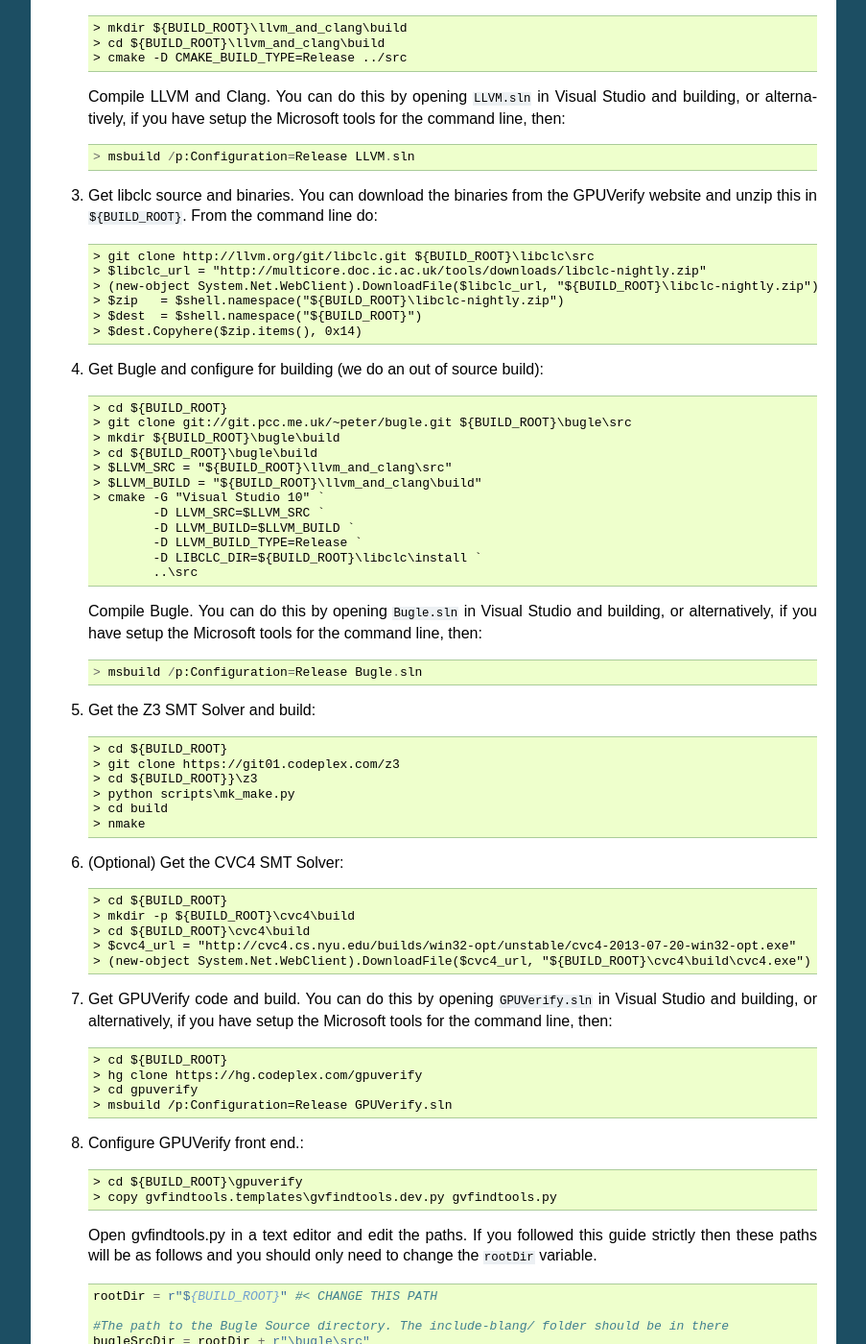
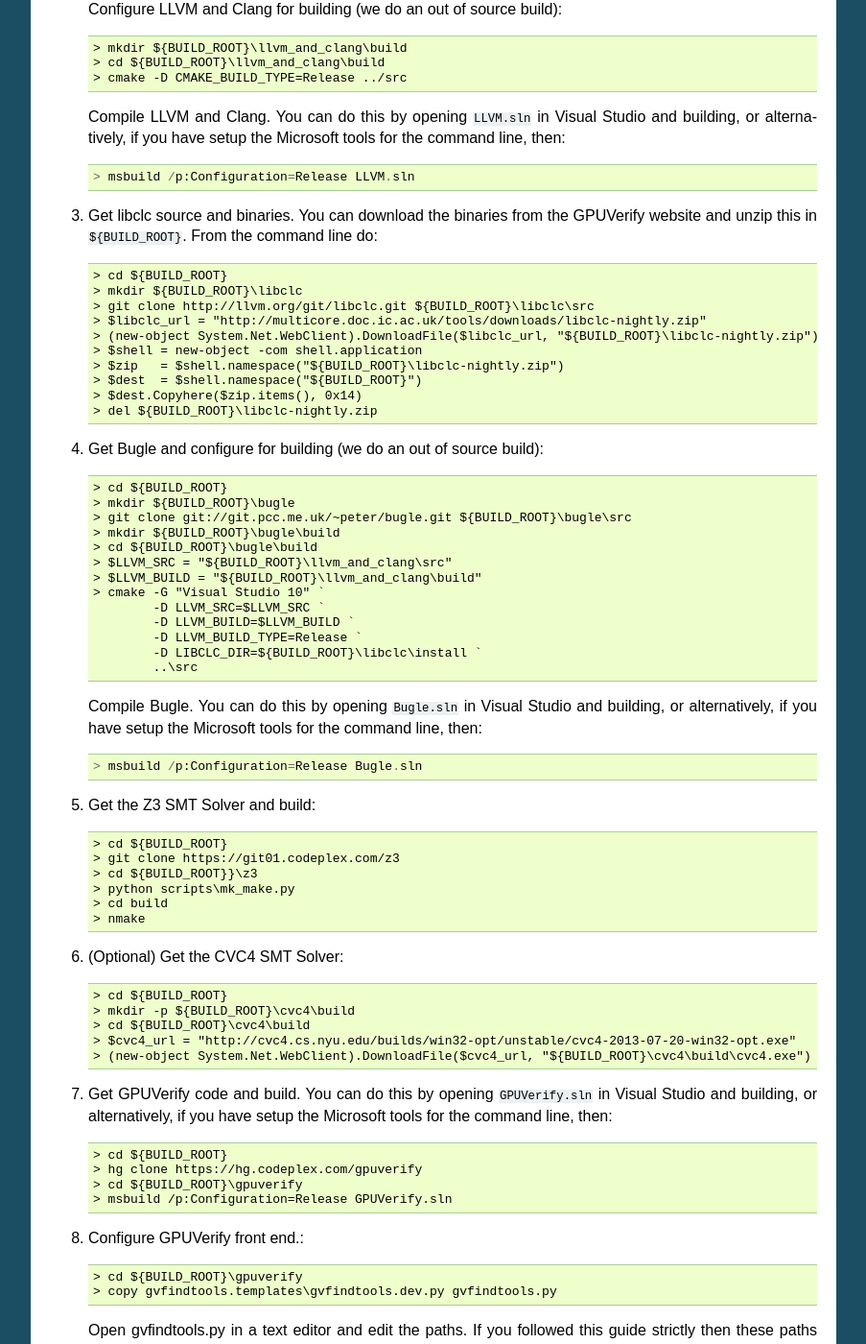
Before and after one commit to mc-imperial/gpuverify, a Sphinx documentation site: the page built from Documentation/developer_guide.rst, in a window 1280 px wide and 1400 px high, scrolled down 8558 px. Shown: the whole window at 96% size, without its empty margins (198-1101 px from the left). Built offline with Sphinx 7.4.7, drawn with Linux system fonts in a browser that asks for light colours; formulas are drawn with MathJax 3; some of the changed text lies outside the part shown.

Commit message:
More small documentation fixes

```diff
--- a/Documentation/developer_guide.rst
+++ b/Documentation/developer_guide.rst
@@ -516,16 +516,21 @@
    GPUVerify website and unzip this in ``${BUILD_ROOT}``. From the command
    line do::
 
+      > cd ${BUILD_ROOT}
+      > mkdir ${BUILD_ROOT}\libclc
       > git clone http://llvm.org/git/libclc.git ${BUILD_ROOT}\libclc\src
       > $libclc_url = "http://multicore.doc.ic.ac.uk/tools/downloads/libclc-nightly.zip"
       > (new-object System.Net.WebClient).DownloadFile($libclc_url, "${BUILD_ROOT}\libclc-nightly.zip")
+      > $shell = new-object -com shell.application
       > $zip   = $shell.namespace("${BUILD_ROOT}\libclc-nightly.zip")
       > $dest  = $shell.namespace("${BUILD_ROOT}")
       > $dest.Copyhere($zip.items(), 0x14)
+      > del ${BUILD_ROOT}\libclc-nightly.zip
 
 #. Get Bugle and configure for building (we do an out of source build)::
 
       > cd ${BUILD_ROOT}
+      > mkdir ${BUILD_ROOT}\bugle
       > git clone git://git.pcc.me.uk/~peter/bugle.git ${BUILD_ROOT}\bugle\src
       > mkdir ${BUILD_ROOT}\bugle\build
       > cd ${BUILD_ROOT}\bugle\build
@@ -567,7 +572,7 @@
 
       > cd ${BUILD_ROOT}
       > hg clone https://hg.codeplex.com/gpuverify
-      > cd gpuverify
+      > cd ${BUILD_ROOT}\gpuverify
       > msbuild /p:Configuration=Release GPUVerify.sln
 
 #. Configure GPUVerify front end.::
```
Also changed, not shown: other parts of Documentation/developer_guide.rst (+2 -2 lines).
